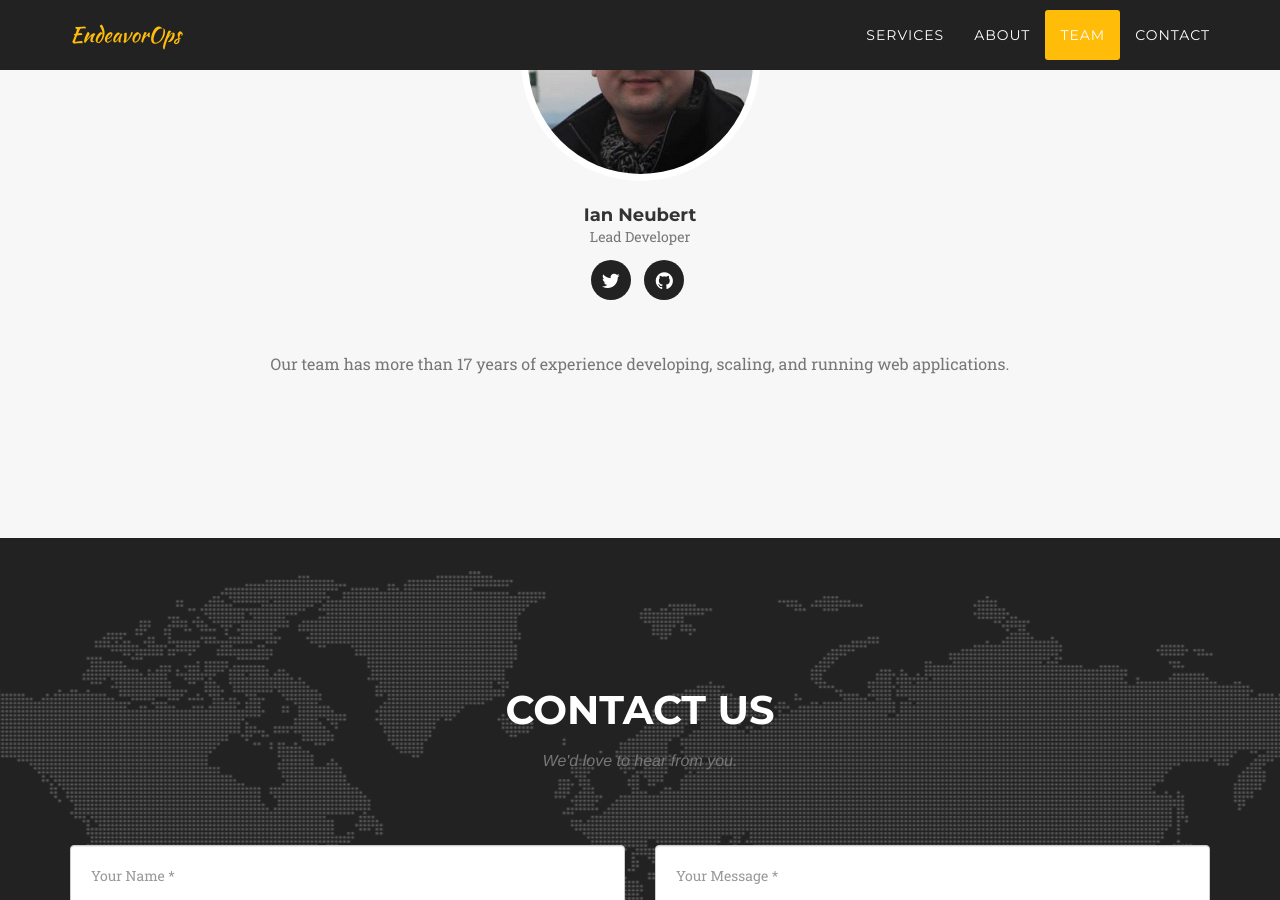
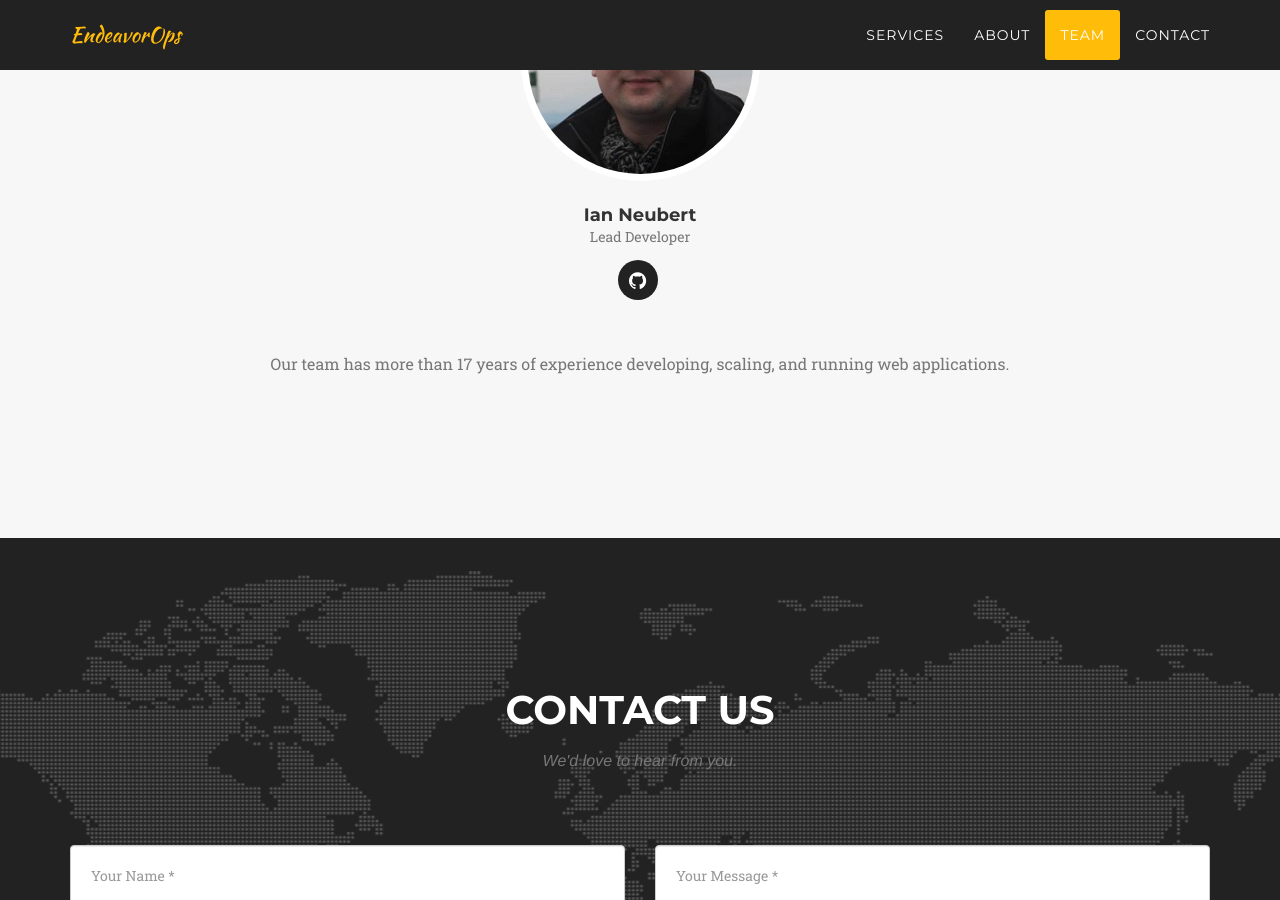
Before and after one commit to EndeavorOps/website, a Jekyll site: the page built from website/index.html, in a window 1280 px wide and 900 px high, scrolled down 3878 px. Built offline with Jekyll 4.4.1, drawn with Linux system fonts in a browser that asks for light colours; nearby versions of some CDN libraries; some web fonts are replaced.

Commit message:
Remove twitter link

```diff
--- a/website/index.html
+++ b/website/index.html
@@ -166,7 +166,6 @@ layout: default
                     <h4>Ian Neubert</h4>
                     <p class="text-muted">Lead Developer</p>
                     <ul class="list-inline social-buttons">
-                        <li><a href="https://twitter.com/ianneub"><i class="fa fa-twitter"></i></a></li>
                         <li><a href="https://github.com/ianneub"><i class="fa fa-github"></i></a></li>
                     </ul>
                 </div>
```
